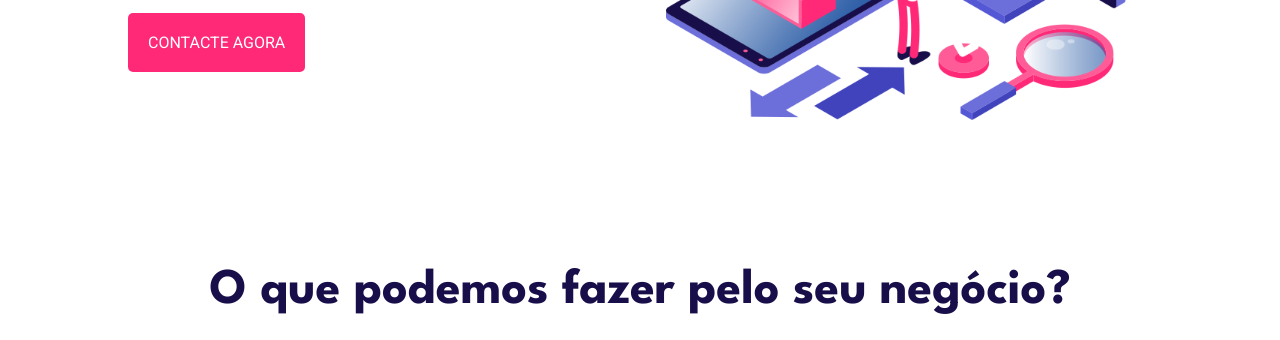
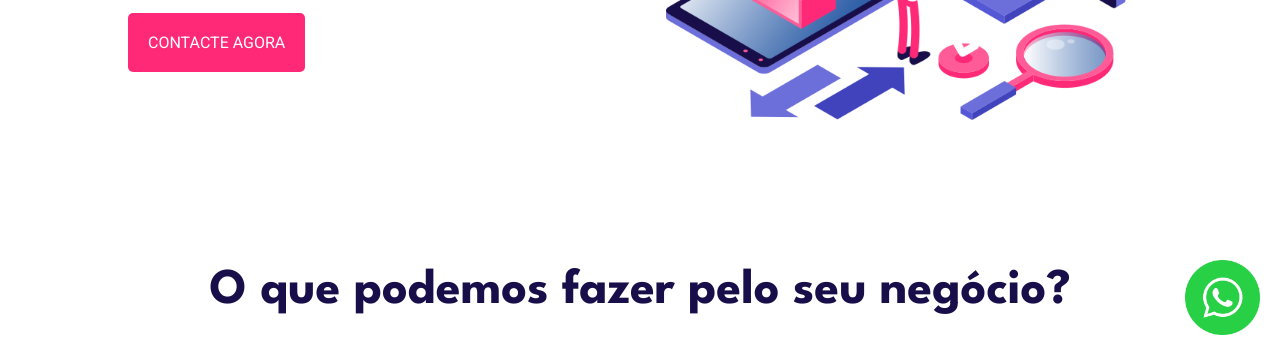
Before and after one commit to DaltonChivambo/Agency-Clone-HTML-CSS, a plain HTML site: page index.html in a window 1280 px wide. Shown: the part 460-800 px from the top of the page. Drawn offline with Linux system fonts and the light colour scheme.

Commit message:
Add:Position fixed

```diff
--- a/index.html
+++ b/index.html
@@ -90,5 +90,9 @@
 
         <b>© Copyright 2023 Digital Agency.</b>
     </footer>
+
+    <a class="whatssap" href="https://wa.me/258843903361?text=Ola Dalton, Apanhei o teu numero no site">
+        <img src="img/whatssap-icon.png" alt="">
+    </a>
 </body>
 </html>
--- a/style.css
+++ b/style.css
@@ -181,3 +181,12 @@ footer{
 .logo-footer{
     padding: 100px;
 }
+
+.whatssap img{
+    display: inline-block;
+    position: fixed;
+    bottom: 5px;
+    right: 20px;
+    width: 75px;
+    height: 75px;
+}
```
Also changed, not shown: img/whatssap-icon.png (added).
